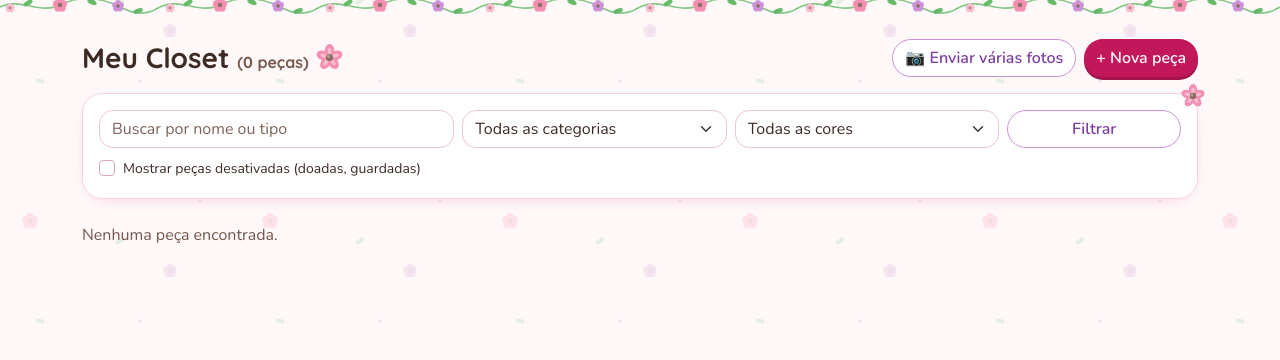
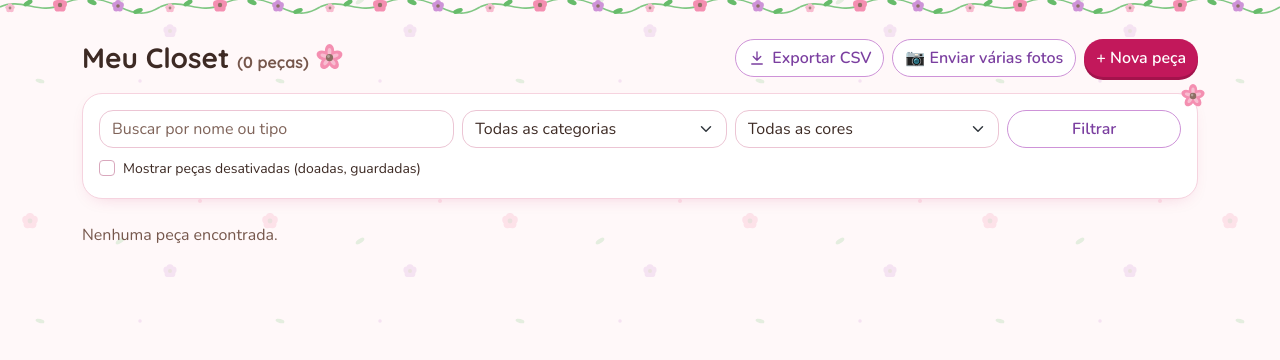
Before and after one commit to AnaVFeriatti/Vesti-, an ASP.NET Core app: page /Wardrobe in a window 1280 px wide. Shown: the part 59-419 px from the top of the page. Run offline with ASP.NET Core 8, Linux system fonts and the light colour scheme; data that the repository does not hold is empty; some libraries are stand-ins or nearby versions.

Commit message:
Exportar guarda-roupa em CSV
Botão Exportar CSV no Meu Closet com todas as peças, atributos e quantas vezes cada uma foi usada.

```diff
--- a/src/MontarLooks.Web/Pages/Wardrobe/Index.cshtml
+++ b/src/MontarLooks.Web/Pages/Wardrobe/Index.cshtml
@@ -6,6 +6,7 @@
 <div class="d-flex flex-wrap justify-content-between align-items-center gap-2 mb-3">
     <h1 class="h3 mb-0">Meu Closet <span class="text-muted fs-6">(@Model.Items.Count peças)</span></h1>
     <div class="d-flex gap-2">
+        <a asp-page-handler="Csv" class="btn btn-outline-secondary"><partial name="_Icon" model="@("download")" /> Exportar CSV</a>
         <a asp-page="Bulk" class="btn btn-outline-secondary">📷 Enviar várias fotos</a>
         <a asp-page="Edit" class="btn btn-accent">+ Nova peça</a>
     </div>
--- a/src/MontarLooks.Web/Pages/Wardrobe/Index.cshtml.cs
+++ b/src/MontarLooks.Web/Pages/Wardrobe/Index.cshtml.cs
@@ -1,3 +1,5 @@
+using System.Globalization;
+using System.Text;
 using Microsoft.AspNetCore.Mvc;
 using Microsoft.AspNetCore.Mvc.RazorPages;
 using Microsoft.EntityFrameworkCore;
@@ -28,4 +30,30 @@ public class IndexModel(AppDbContext db) : PageModel
             .OrderByDescending(i => i.NeedsReview).ThenBy(i => i.Category).ThenBy(i => i.Name).ToList();
         PendingReview = await db.ClothingItems.CountAsync(i => i.NeedsReview);
     }
+
+    /// <summary>One row per piece in the closet (active and inactive), ready for Excel / Power BI / pandas.</summary>
+    public async Task<IActionResult> OnGetCsvAsync()
+    {
+        var items = await db.ClothingItems.AsNoTracking()
+            .OrderBy(i => i.Category).ThenBy(i => i.Name)
+            .Select(i => new { Item = i, TimesWorn = i.OutfitItems.Count })
+            .ToListAsync();
+
+        var inv = CultureInfo.InvariantCulture;
+        var sb = new StringBuilder("id,nome,categoria,tipo,cor_principal,cor_secundaria,estilo,calor,formalidade,manga,decote,comprimento,caimento,estampa,tecido,cintura,boa_para_chuva,preco,ativa,completar,vezes_usada,cadastrada_em,observacoes\n");
+        foreach (var r in items)
+        {
+            var i = r.Item;
+            sb.AppendLine(string.Join(",",
+                i.Id, Csv(i.Name), i.Category, Csv(i.SubType), Csv(i.PrimaryColor), Csv(i.SecondaryColor), i.Style,
+                i.Warmth, i.Formality, i.Sleeve, i.Neckline, i.Length, i.Fit, i.Pattern, i.Fabric, i.Rise,
+                i.RainFriendly ? "sim" : "nao", i.Price?.ToString(inv), i.IsActive ? "sim" : "nao",
+                i.NeedsReview ? "sim" : "nao", r.TimesWorn, i.CreatedAt.ToString("yyyy-MM-dd", inv), Csv(i.Notes)));
+        }
+        return File(Encoding.UTF8.GetPreamble().Concat(Encoding.UTF8.GetBytes(sb.ToString())).ToArray(),
+            "text/csv", $"guarda-roupa-{DateTime.Now:yyyyMMdd}.csv");
+    }
+
+    private static string Csv(string? s) =>
+        string.IsNullOrEmpty(s) ? "" : s.IndexOfAny([',', '"', '\n', '\r']) >= 0 ? $"\"{s.Replace("\"", "\"\"")}\"" : s;
 }
```
